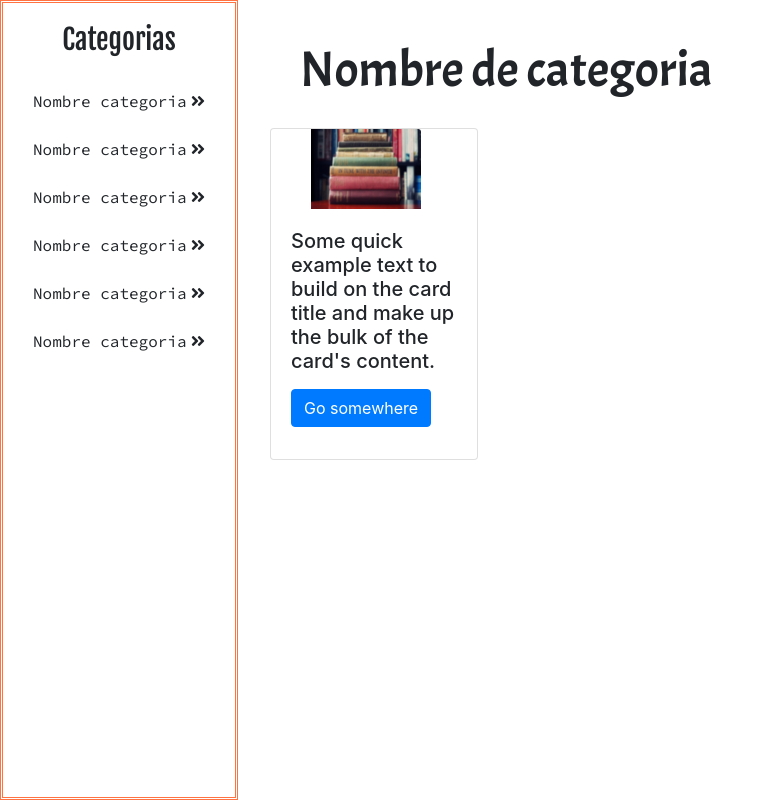
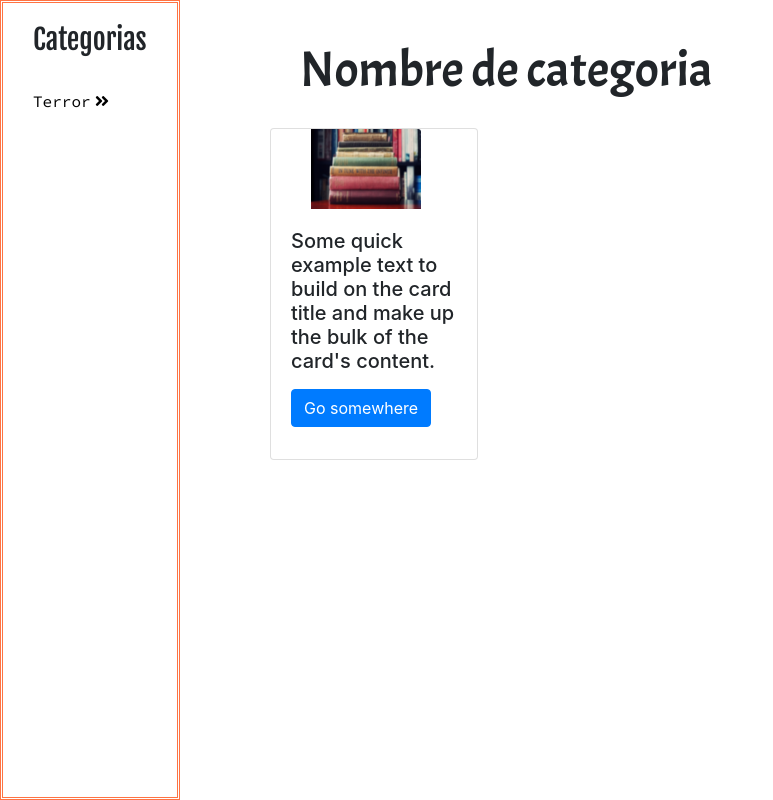
Before and after one commit to erichuang2015/Sistema-Bibliotecario, a PHP site: page / in a window 1280 px wide; the page is wider, and only the part inside the window is pictured. Shown: the part 57-857 px from the top of that part, without its empty margins (0-773 px from the left). Run offline with PHP 8.4, Linux system fonts and the light colour scheme; data comes from the database, SQL or seed files in the repository; some libraries are stand-ins or nearby versions; some web fonts are replaced.

Commit message:
categorias.php

```diff
--- a/controllers/actualizarController.php
+++ b/controllers/actualizarController.php
@@ -15,7 +15,7 @@
 
 		$extension_imagen = explode(".", $_FILES['imagen']['name']);
 		$nombre_separado = explode(" ", $nombre);
-		$nombre_nuevo_imagen = $nombre_separado[0];
+		$nombre_nuevo_imagen = $nombre_separado[count($nombre_separado)-1];
 		$nombre_con_extension = $nombre_nuevo_imagen . "." . $extension_imagen[1];
 
 		unlink($nombre_con_extension);
--- a/views/add.php
+++ b/views/add.php
@@ -44,7 +44,7 @@
 			 ?>
 			</select>
 			<select class="camposAdd" id="categoria" name="categoria" ">
-				<option>Categoría </option>
+				<option>Categoría principal</option>
 			<?php
 
 				$categorias = $conexion->SelectQuery(null,"categorias");
--- a/views/aside.php
+++ b/views/aside.php
@@ -1,26 +1,17 @@
+<?php
+
+	include_once("../models/Conexion.php");
+
+	$categorias = $conexion->SelectQuery(null, "categorias", null, null);
+
+ ?>
 <aside id="categorias">
-			<h3 align="center">Categorias</h3><br>
-			<span id="nomCat">Nombre categoria</span>
+	<h3 align="center">Categorias</h3><br>
+	<?php foreach ($categorias as $categoria): ?>
+		<a id="aCategorias" href="categorias.php?<?php echo $categoria['Id_Categoria'] ?>">
+			<span id="nomCat"><?php echo $categoria['Nombre']; ?></span>
 			<i class="fas fa-angle-double-right"></i>
-			<br>
-			<br>
-			<span id="nomCat">Nombre categoria</span>
-			<i class="fas fa-angle-double-right"></i>
-			<br>
-			<br>
-			<span id="nomCat">Nombre categoria</span>
-			<i class="fas fa-angle-double-right"></i>
-			<br>
-			<br>
-			<span id="nomCat">Nombre categoria</span>
-			<i class="fas fa-angle-double-right"></i>
-			<br>
-			<br>
-			<span id="nomCat">Nombre categoria</span>
-			<i class="fas fa-angle-double-right"></i>
-			<br>
-			<br>
-			<span id="nomCat">Nombre categoria</span>
-			<i class="fas fa-angle-double-right"></i>
-			<br>
+		</a>
+		<br>
+	<?php endforeach ?>
 </aside>
--- a/views/css/aside.css
+++ b/views/css/aside.css
@@ -29,3 +29,12 @@
 #down:active .nomCat {
 	display: none;
 }
+
+#aCategorias {
+	color: #000;
+}
+
+#aCategorias:hover {
+	color: blue;
+	text-decoration: none;
+}
```
Also changed, not shown: views/administrador.php (+20 -0 lines), views/categorias.php (added, +10 -0 lines), views/imagenes/portadas/2.jpg (renamed from views/imagenes/portadas/100.jpg), views/imagenes/portadas/Potter.jpg (added).
